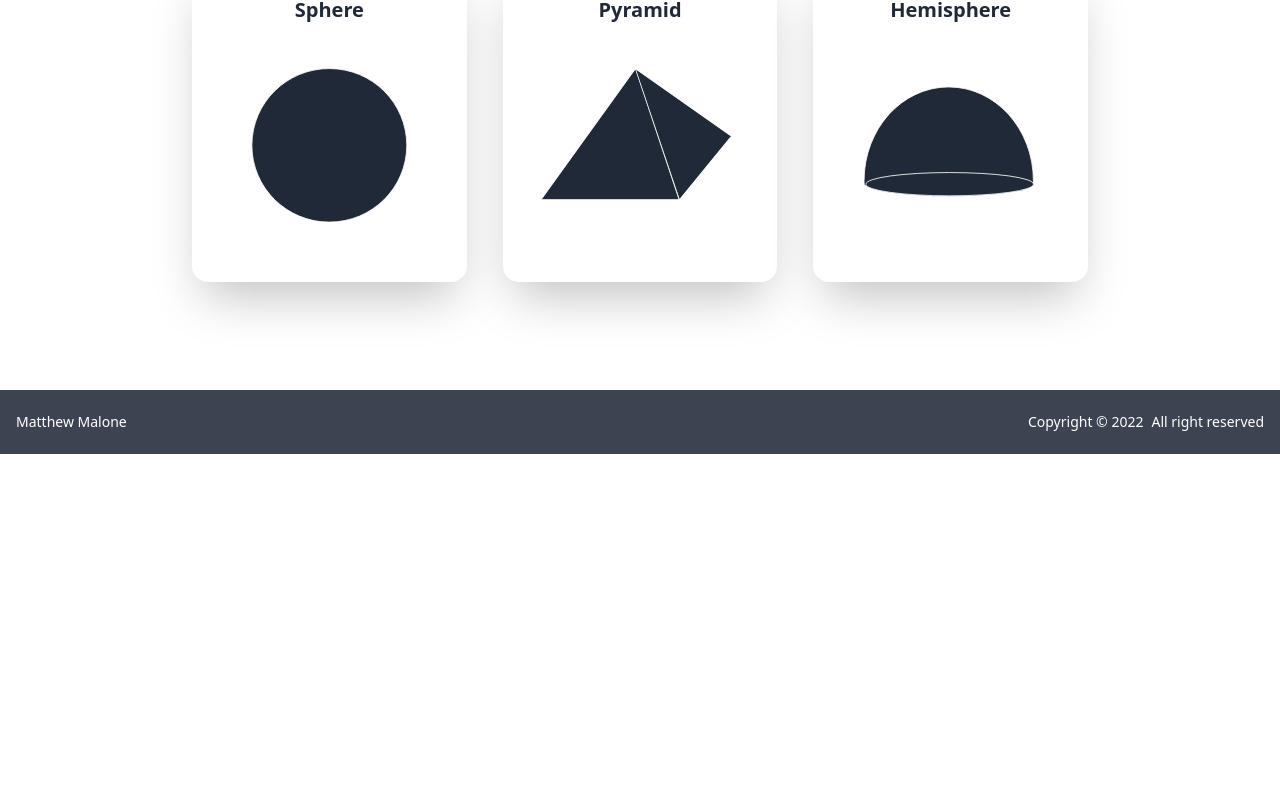
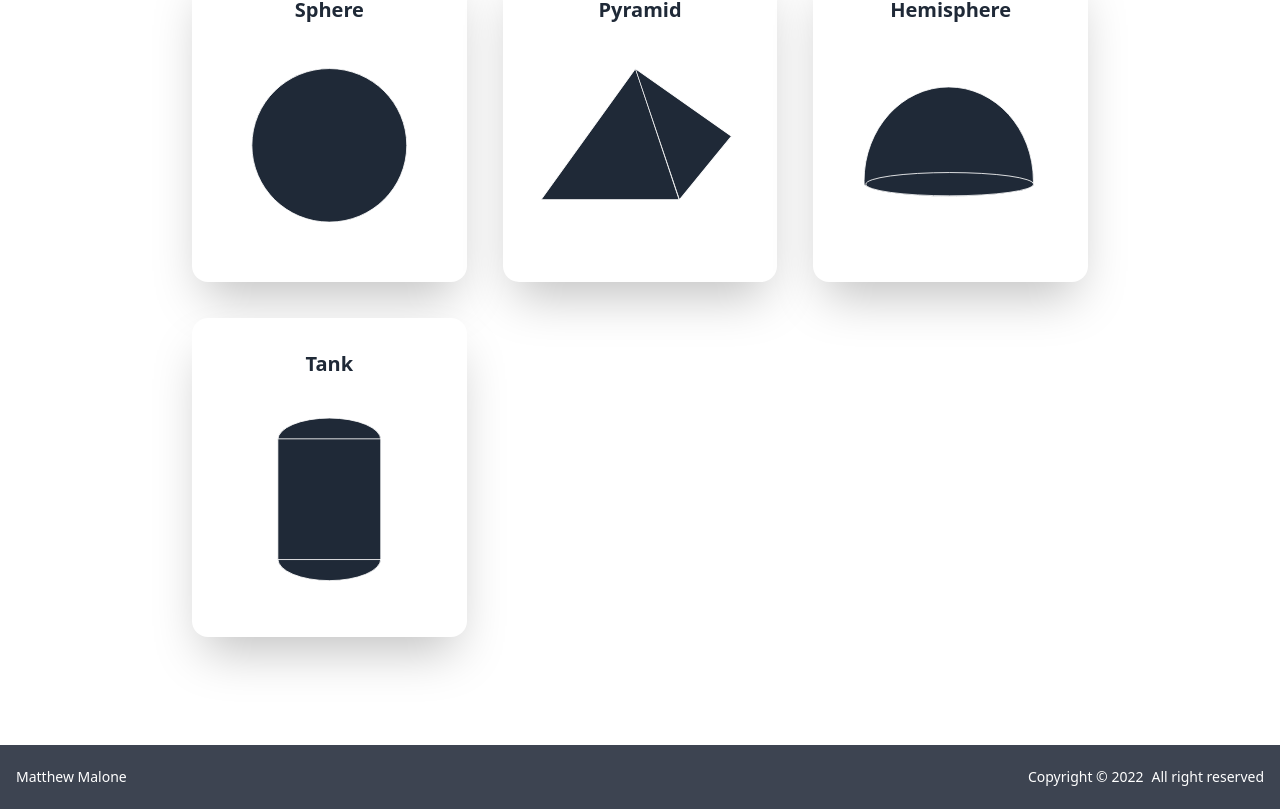
Before and after one commit to mama4294/ChemECalcs, a Next.js app in the folder chem_e_calc/: page /geometry in a window 1280 px wide. Shown: the part 607-1416 px from the top of the page. Before the commit the page ends 1061 px from the top, so only its background shows below. Built offline with nearby package versions, Linux system fonts and the light colour scheme; what convert-units would draw is missing.

Commit message:
adds tank page

```diff
--- a/chem_e_calc/src/components/GridCard.tsx
+++ b/chem_e_calc/src/components/GridCard.tsx
@@ -6,22 +6,20 @@ type GridCardProps = {
   children?: React.ReactNode
   description?: string
   link: string
+  span?: number
 }
 
-export const GridCard = ({ name, children, description, link }: GridCardProps) => {
+export const GridCard = ({ name, children, description, link, span }: GridCardProps) => {
+  const spanClass = span ? `md:col-span-${span}` : ''
   return (
     <Link href={link}>
-      {/* w-56 */}
-      <section className="shadow-nuetral card cursor-pointer bg-base-100 text-base-content shadow-2xl duration-500 motion-safe:hover:scale-105">
+      <section
+        className={`shadow-nuetral card cursor-pointer bg-base-100 text-base-content shadow-2xl duration-500 motion-safe:hover:scale-105 ${spanClass}`}
+      >
         <div className="card-body">
           <h2 className="card-title justify-center ">{name}</h2>
           <p>{description}</p>
-          {children && (
-            <div className="flex justify-center">
-              {/* <Image src={svg} width="100px" height="100px" /> */}
-              {children}
-            </div>
-          )}
+          {children && <div className="flex justify-center">{children}</div>}
         </div>
       </section>
     </Link>
--- a/chem_e_calc/src/components/Layout/Search.tsx
+++ b/chem_e_calc/src/components/Layout/Search.tsx
@@ -12,7 +12,8 @@ const Search = () => {
     { id: 6, title: 'Unit Conversion', href: '/conversion', location: 'home' },
     { id: 7, title: 'Fluid Flow', href: '/fluidflow', location: 'home' },
     { id: 8, title: 'Scale Up', href: '/agitation/scaleup', location: 'agitation' },
-    { id: 8, title: 'Tip Speed', href: '/agitation/tipspeed', location: 'agitation' },
+    { id: 9, title: 'Tip Speed', href: '/agitation/tipspeed', location: 'agitation' },
+    { id: 10, title: 'Tanks', href: '/geometry/tank', location: 'geometry' },
   ]
 
   const router = useRouter()
--- a/chem_e_calc/src/icons/IconContainer.tsx
+++ b/chem_e_calc/src/icons/IconContainer.tsx
@@ -1,6 +1,11 @@
-export const IconContainer = ({ children }: { children: React.ReactNode }) => {
+export const IconContainer = ({ children, ...otherProps }: { children: React.ReactNode }) => {
   return (
-    <svg viewBox="0 0 500 500" xmlns="http://www.w3.org/2000/svg" className="fill-base-content stroke-base-100">
+    <svg
+      viewBox="0 0 500 500"
+      xmlns="http://www.w3.org/2000/svg"
+      className="fill-base-content stroke-base-100"
+      {...otherProps}
+    >
       {children}
     </svg>
   )
--- /dev/null
+++ b/chem_e_calc/src/icons/IconTank.tsx
@@ -0,0 +1,37 @@
+import { IconContainer } from './IconContainer'
+
+export const IconTank = () => {
+  return (
+    <IconContainer>
+      {/* <svg viewBox="127.836 57.039 244.328 385.922" width="244.328" height="385.922"> */}
+      <ellipse
+        fill="inherit"
+        stroke="inherit"
+        strokeWidth="2px"
+        cx="250"
+        cy="108.572"
+        rx="122.164"
+        ry="51.533"
+      ></ellipse>
+      <ellipse
+        fill="inherit"
+        stroke="inherit"
+        strokeWidth="2px"
+        cx="250"
+        cy="391.428"
+        rx="122.164"
+        ry="51.533"
+      ></ellipse>
+      <rect
+        x="127.836"
+        y="106.464"
+        width="244.327"
+        height="286.611"
+        fill="inherit"
+        stroke="inherit"
+        strokeWidth="2px"
+      ></rect>
+      {/* </svg> */}
+    </IconContainer>
+  )
+}
--- a/chem_e_calc/src/pages/geometry/index.tsx
+++ b/chem_e_calc/src/pages/geometry/index.tsx
@@ -6,6 +6,7 @@ import { IconCylinder } from '../../icons/iconCylinder'
 import { IconHemisphere } from '../../icons/iconHemiphere'
 import { IconPyramid } from '../../icons/iconPyramid'
 import { IconSphere } from '../../icons/iconSphere'
+import { IconTank } from '../../icons/IconTank'
 
 const Geometry = () => {
   return (
@@ -33,7 +34,7 @@ const Geometry = () => {
       </div>
 
       {/* Calculator */}
-      <div className="my-3 grid gap-9 py-3 text-center md:grid-cols-3">
+      <div className="my-3 grid gap-9 py-3 text-center  md:grid-cols-3">
         <GridCard name="Cylinder" link="/geometry/cylinder">
           <IconCylinder />
         </GridCard>
@@ -52,6 +53,9 @@ const Geometry = () => {
         <GridCard name="Hemisphere" link="/geometry/hemisphere">
           <IconHemisphere />
         </GridCard>
+        <GridCard name="Tank" link="/geometry/tank" span={2}>
+          <IconTank />
+        </GridCard>
       </div>
     </div>
   )
--- a/chem_e_calc/src/pages/index.tsx
+++ b/chem_e_calc/src/pages/index.tsx
@@ -22,7 +22,8 @@ const Home: NextPage = () => {
           <GridCard name="Unit Conversion" description="Convert between units" link="/conversion" />
           <GridCard name="Geometry" description="Calculators for geometric properties" link="/geometry" />
           <GridCard name="Fluid Flow" description="Calculators for fluid dynamics" link="/fluidflow" />
-          <GridCard name="Agitation" description="Agitation scaleup calculation" link="/agitation" />
+          <GridCard name="Tank Volume" description="Tank volume visualization" link="/geometry/tank" />
+          <GridCard name="Agitation" description="Agitation scaleup calculation" link="/agitation" span={2} />
         </div>
       </main>
     </>
```
